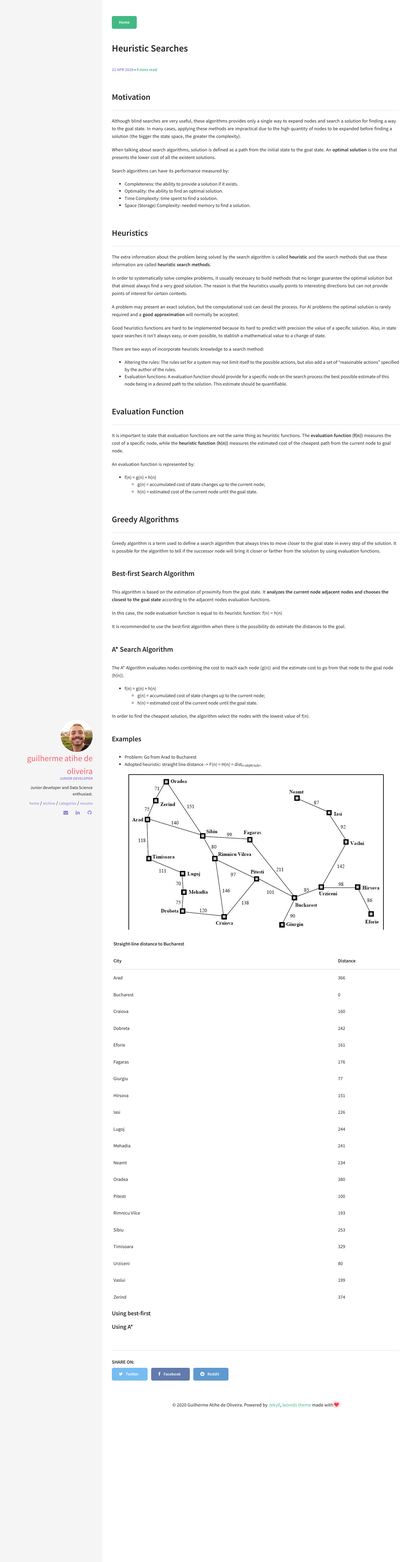
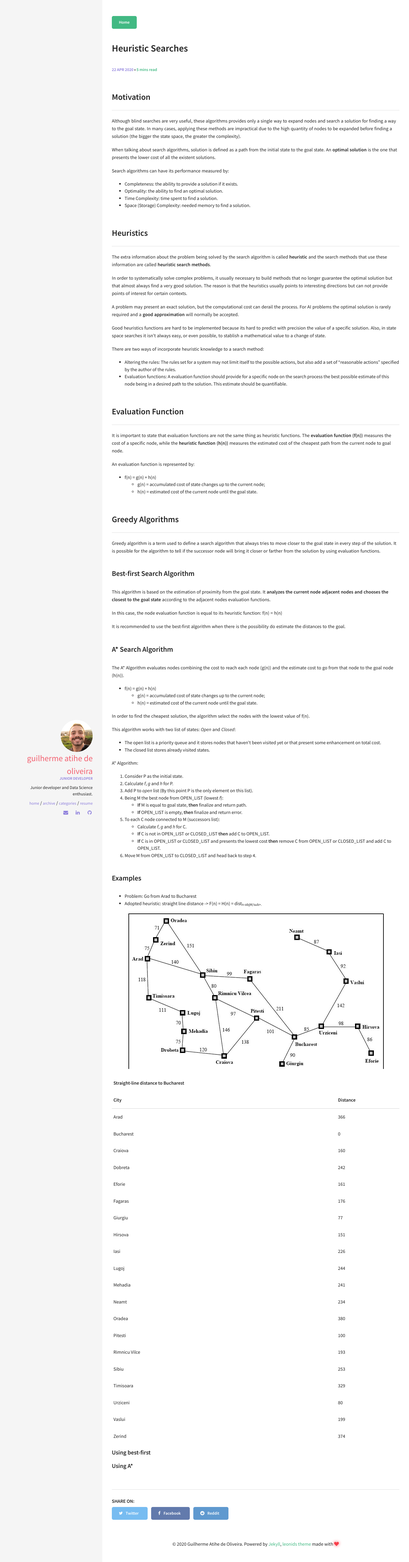
Before and after one commit to gatihe/guiati9.dev, a Jekyll site: the page built from _posts/2020-04-22-heuristic_searches.md, in a window 1280 px wide. Shown: the whole page at 32% size. Built offline with Jekyll 4.4.1, drawn with Linux system fonts in a browser that asks for light colours.

Commit message:
Update 2020-04-22-heuristic_searches.md

```diff
--- a/_posts/2020-04-22-heuristic_searches.md
+++ b/_posts/2020-04-22-heuristic_searches.md
@@ -65,6 +65,25 @@ The A* Algorithm evaluates nodes combining the cost to reach each node (g(n)) an
 
 In order to find the cheapest solution, the algorithm select the nodes with the lowest value of f(n).
 
+This algorithm works with two list of states: _Open_ and _Closed_:
+
+- The open list is a priority queue and it stores nodes that haven't been visited yet or that present some enhancement on total cost.
+- The closed list stores already visited states.
+
+A* Algorithm:
+
+1. Consider P as the initial state.
+2. Calculate _f_, _g_ and _h_ for P.
+3. Add P to _open_ list (By this point P is the only element on this list).
+4. Being M the best node from OPEN_LIST (lowest _f_):
+  - __If__ M is equal to goal state, __then__ finalize and return path.
+  - __If__ OPEN_LIST is empty, __then__ finalize and return error.
+5. To each C node connected to M (successors list):
+  - Calculate _f_, _g_ and _h_ for C.
+  - __If__ C is not in OPEN_LIST or CLOSED_LIST __then__ add C to OPEN_LIST.
+  - __If__ C is in OPEN_LIST or CLOSED_LIST and presents the lowest cost __then__  remove C from OPEN_LIST or CLOSED_LIST and add C to OPEN_LIST.
+6. Move M from OPEN_LIST to CLOSED_LIST and head back to step 4.
+
 
 
 
```
